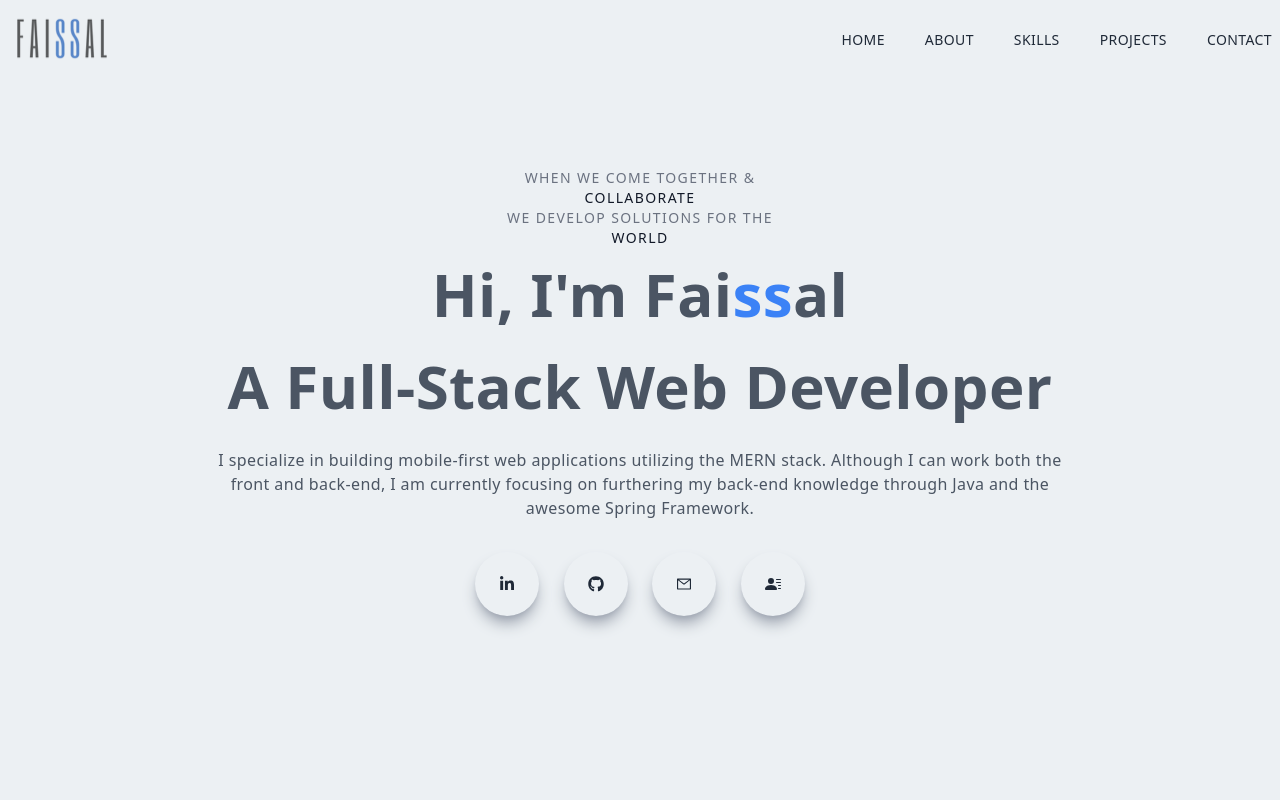
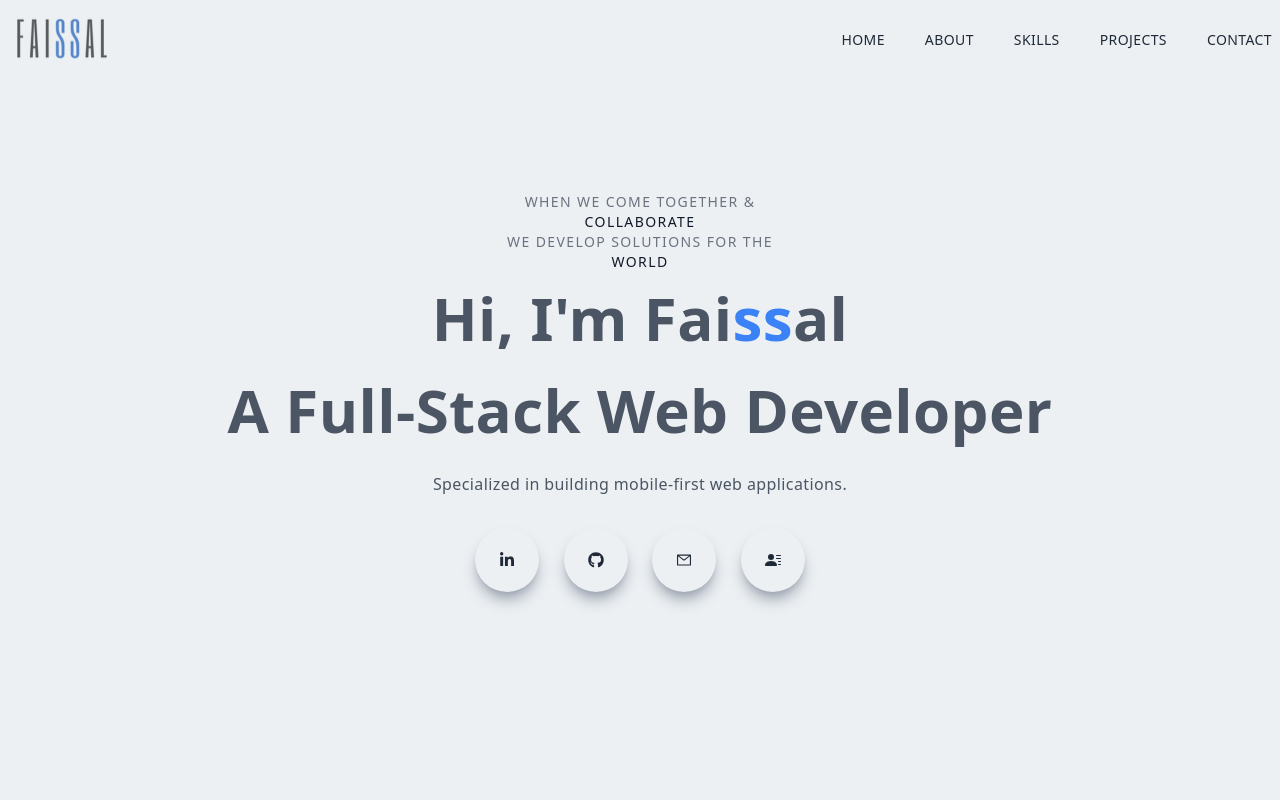
Before and after one commit to Jiryeah/REACT-Portfolio, a Next.js app: page / in a window 1280 px wide. Shown: the top 800 px of the page. Built offline with nearby package versions, Linux system fonts and the light colour scheme.

Commit message:
added email and modified main.jsx

```diff
--- a/components/Contact.jsx
+++ b/components/Contact.jsx
@@ -16,6 +16,7 @@ const Contact = () => {
     message: '',
   });
 
+  // destructured name, number, email, subject, message out from formState.
   const { name, number, email, subject, message } = formState;
 
   // Update inputs value
@@ -57,13 +58,17 @@ const Contact = () => {
               </div>
               <div>
                 <h2 className='py-2'>Faissal Shabani</h2>
-                <p>Full-Stack Developer</p>
+                <p>Full-Stack Web Developer</p>
                 <p className='py-4'>
-                  <span className='text-blue-500'>Availability</span>: freelance or full-time
+                  <span className='text-grey-400'>Availability</span>: freelance or full-time
                   positions.
                   <br />
                   Contact me and let's talk.
                 </p>
+                <email>
+                  {' '}
+                  Email: <span className='text-blue-500'>faissalshabani@gmail.com</span>
+                </email>
               </div>
               <div>
                 <p className='uppercase pt-8'>Connect with Me</p>
--- a/components/Main.jsx
+++ b/components/Main.jsx
@@ -23,9 +23,7 @@ const Main = () => {
           </h1>
           <h1 className='py-4 text-gray-600'>A Full-Stack Web Developer</h1>
           <p className='py-4 text-gray-600 max-w-[70%] m-auto'>
-            I specialize in building mobile-first web applications utilizing the MERN stack.
-            Although I can work both the front and back-end, I am currently focusing on furthering
-            my back-end knowledge through Java and the awesome Spring Framework.
+            Specialized in building mobile-first web applications.
           </p>
           <div className='flex items-center justify-between max-w-[330px] m-auto py-4'>
             <a href='https://www.linkedin.com/in/FaissalShabani' target='_blank' rel='noreferrer'>
```
